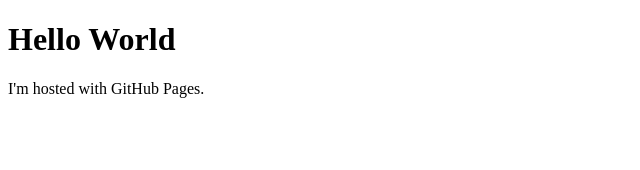
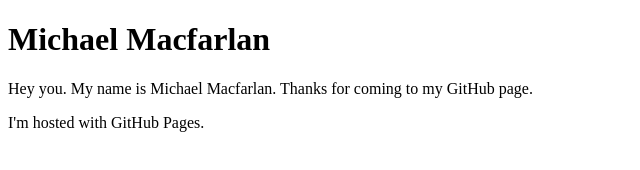
Before and after one commit to mdmacfar/mdmacfar.github.io, a plain HTML site: page index.html in a window 1280 px wide. Shown: the whole page, without its empty margins (0-640 px from the left). Drawn offline with Linux system fonts and the light colour scheme.

Commit message:
Update index.html

```diff
--- a/index.html
+++ b/index.html
@@ -1,7 +1,8 @@
 <!DOCTYPE html>
 <html>
 <body>
-<h1>Hello World</h1>
+<h1>Michael Macfarlan</h1>
+<p>Hey you. My name is Michael Macfarlan. Thanks for coming to my GitHub page.</p>
 <p>I'm hosted with GitHub Pages.</p>
 </body>
 </html>
```
